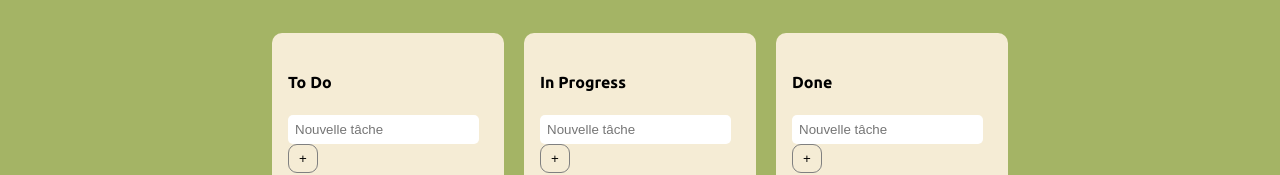
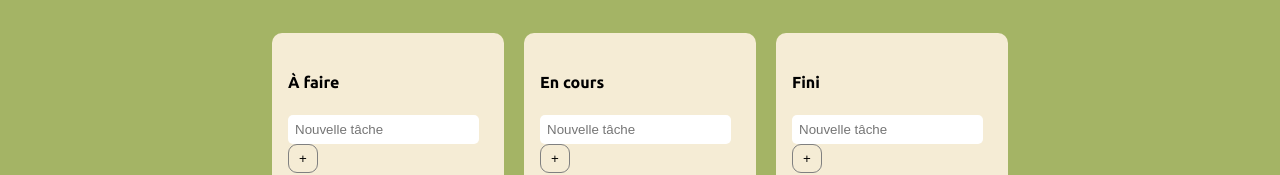
Before and after one commit to mariaguyde/taskflow-kanban, a React (Vite) app in the folder taskflow-kanban/: page / in a window 1280 px wide. Shown: the part 177-352 px from the top of the page. Built offline with nearby package versions, Linux system fonts and the light colour scheme.

Commit message:
(feat:) modif des labels des colonnes par défaut

```diff
--- a/taskflow-kanban/src/components/Table/Table.jsx
+++ b/taskflow-kanban/src/components/Table/Table.jsx
@@ -8,9 +8,9 @@ const ItemType = { TASK: "task" }; // Définition du type d'objet draggable
 
 function Table() {
     const [arrayTasks, setArrayTasks] = useState([
-        { name: "To Do", tasks: ["Rédiger le compte de rendu de la réunion", "Mettre en place les tests"] },
-        { name: "In Progress", tasks: ["Développer le produit"] },
-        { name: "Done", tasks: ["Rédiger le cahier de charges"] },
+        { name: "À faire", tasks: ["Rédiger le compte de rendu de la réunion", "Mettre en place les tests"] },
+        { name: "En cours", tasks: ["Développer le produit"] },
+        { name: "Fini", tasks: ["Rédiger le cahier de charges"] },
     ]);
 
 
```
